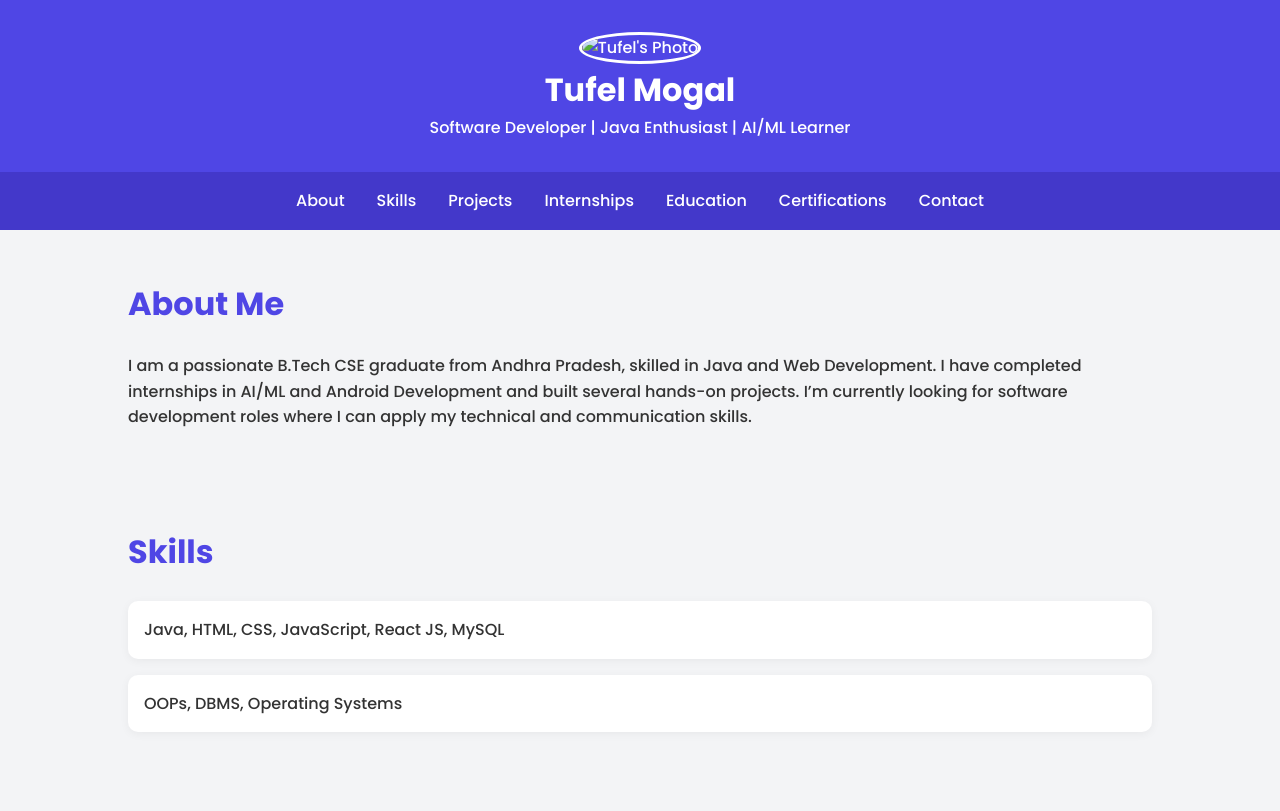
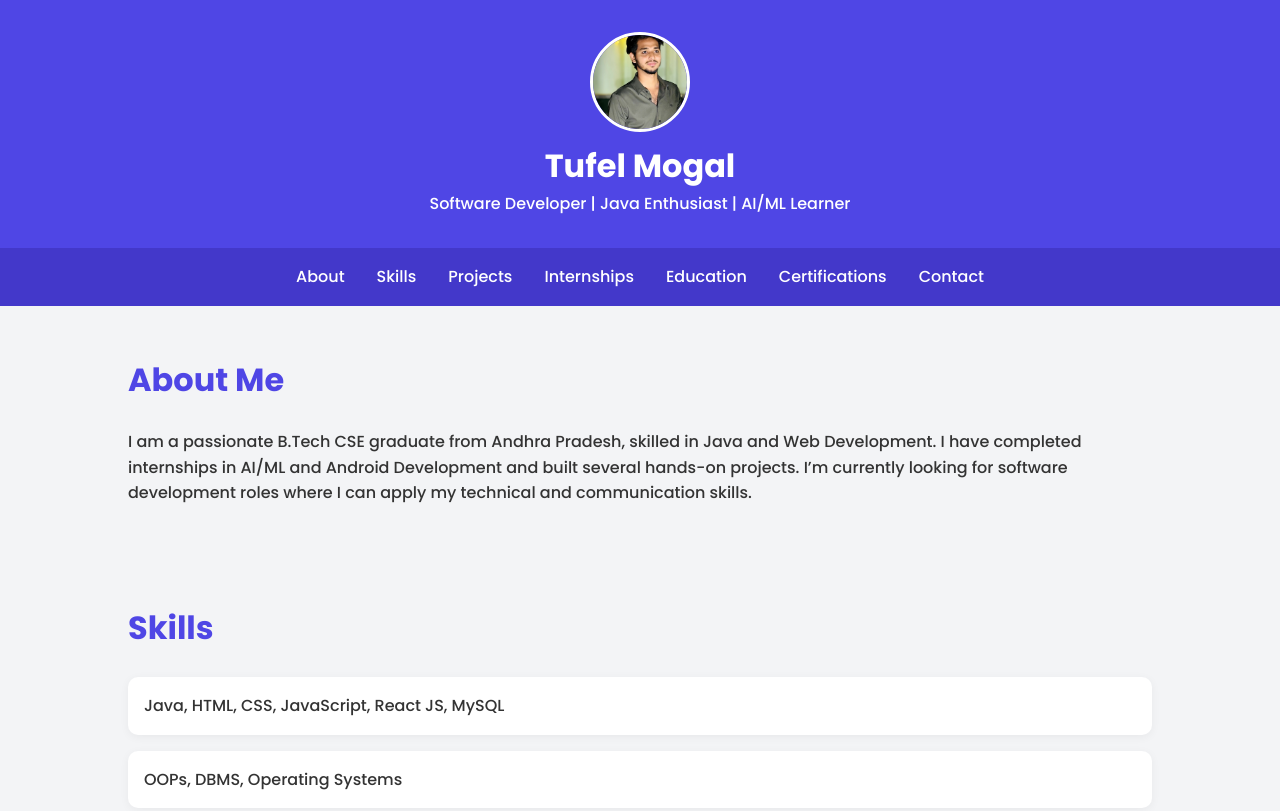
Before and after one commit to mogaltufel/Tufel_Portfolio, a plain HTML site: page index.html in a window 1280 px wide. Shown: the top 811 px of the page. Drawn offline with Linux system fonts and the light colour scheme.

Commit message:
Update index.html

```diff
--- a/index.html
+++ b/index.html
@@ -81,7 +81,7 @@
 </head>
 <body>
     <header>
-        <img src="IMG_7106.HEIC" alt="Tufel's Photo">
+        <img src="IMG_20250423_011212.jpg" alt="Tufel's Photo">
         <div>
             <h1>Tufel Mogal</h1>
             <p>Software Developer | Java Enthusiast | AI/ML Learner</p>
```
